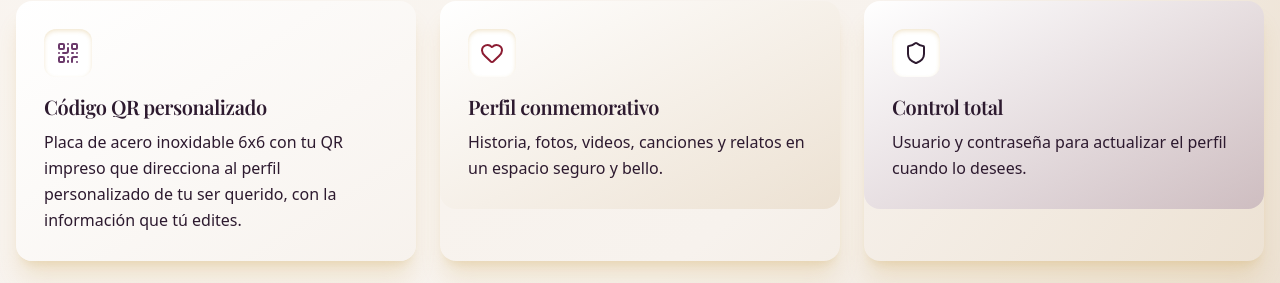
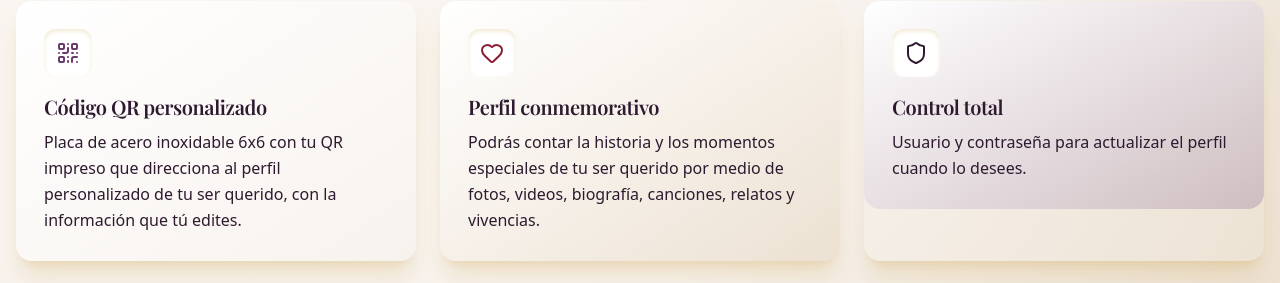
Before and after one commit to SantiagoClavijoSoto/memorias_qr, a React (Vite) app: page / in a window 1280 px wide. Shown: the part 920-1203 px from the top of the page. Built offline with nearby package versions, Linux system fonts and the light colour scheme.

Commit message:
chore: refresh profile highlight copy

```diff
--- a/src/features/home/data.tsx
+++ b/src/features/home/data.tsx
@@ -14,7 +14,7 @@ export const primaryHighlights: HighlightItem[] = [
   {
     icon: <Heart className="h-6 w-6 text-secondary" />,
     title: "Perfil conmemorativo",
-    desc: "Historia, fotos, videos, canciones y relatos en un espacio seguro y bello.",
+    desc: "Podrás contar la historia y los momentos especiales de tu ser querido por medio de fotos, videos, biografía, canciones, relatos y vivencias.",
     tone: "from-white to-[#e9dcca]/75",
   },
   {
```
